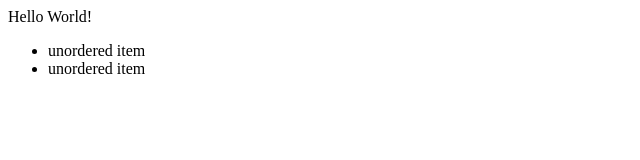
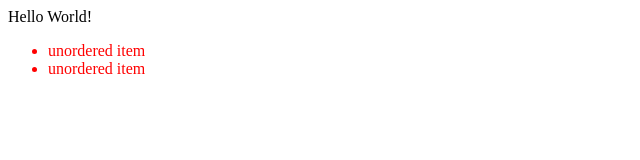
Before and after one commit to VenuS-Code/Practice, a plain HTML site: page index.html in a window 1280 px wide. Shown: the whole page, without its empty margins (0-640 px from the left). Drawn offline with Linux system fonts and the light colour scheme.

Commit message:
add style

```diff
--- a/index.html
+++ b/index.html
@@ -8,7 +8,7 @@
 </head>
 <body>
     Hello World!
-    <ul>
+    <ul style="color:red">
         <li>unordered item</li>
         <li>unordered item</li>
     </ul>
```
